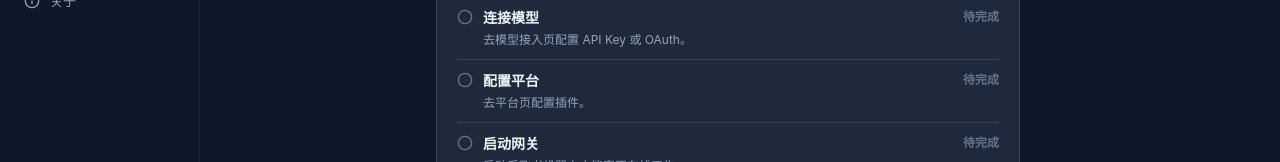
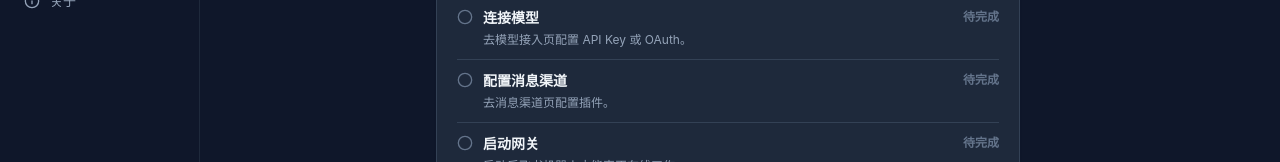
Before and after one commit to xbrooke/ClawB, a React (Vite) app: page / in a window 1280 px wide. Shown: the part 366-528 px from the top of the page. Built offline with nearby package versions, Linux system fonts and the light colour scheme.

Commit message:
rename platform to 消息渠道 in status page

```diff
--- a/src/pages/StatusPage.tsx
+++ b/src/pages/StatusPage.tsx
@@ -298,8 +298,8 @@ export function StatusPage({ onNavigate }: StatusPageProps) {
     },
     {
       key: "platform",
-      title: "配置平台",
-      detail: platformConfigured ? `${platformName} 已配置完成。` : "去平台页配置插件。",
+      title: "配置消息渠道",
+      detail: platformConfigured ? `${platformName} 已配置完成。` : "去消息渠道页配置插件。",
       state: platformConfigured ? "done" : isInstalled && modelConfigured ? "current" : "pending",
     },
     {
@@ -328,9 +328,9 @@ export function StatusPage({ onNavigate }: StatusPageProps) {
     nextStepDescription = "去接入模型";
     nextStepAction = <AppButton onClick={() => onNavigate("config")}>去模型接入</AppButton>;
   } else if (!platformConfigured) {
-    nextStepTitle = "下一步：配置平台";
+    nextStepTitle = "下一步：配置消息渠道";
     nextStepDescription = "去填微信或飞书";
-    nextStepAction = <AppButton onClick={() => onNavigate("platforms")}>去平台</AppButton>;
+    nextStepAction = <AppButton onClick={() => onNavigate("platforms")}>去配置</AppButton>;
   } else if (!isRunning) {
     nextStepTitle = "下一步：启动网关";
     nextStepDescription = "启动后才能在线";
```
